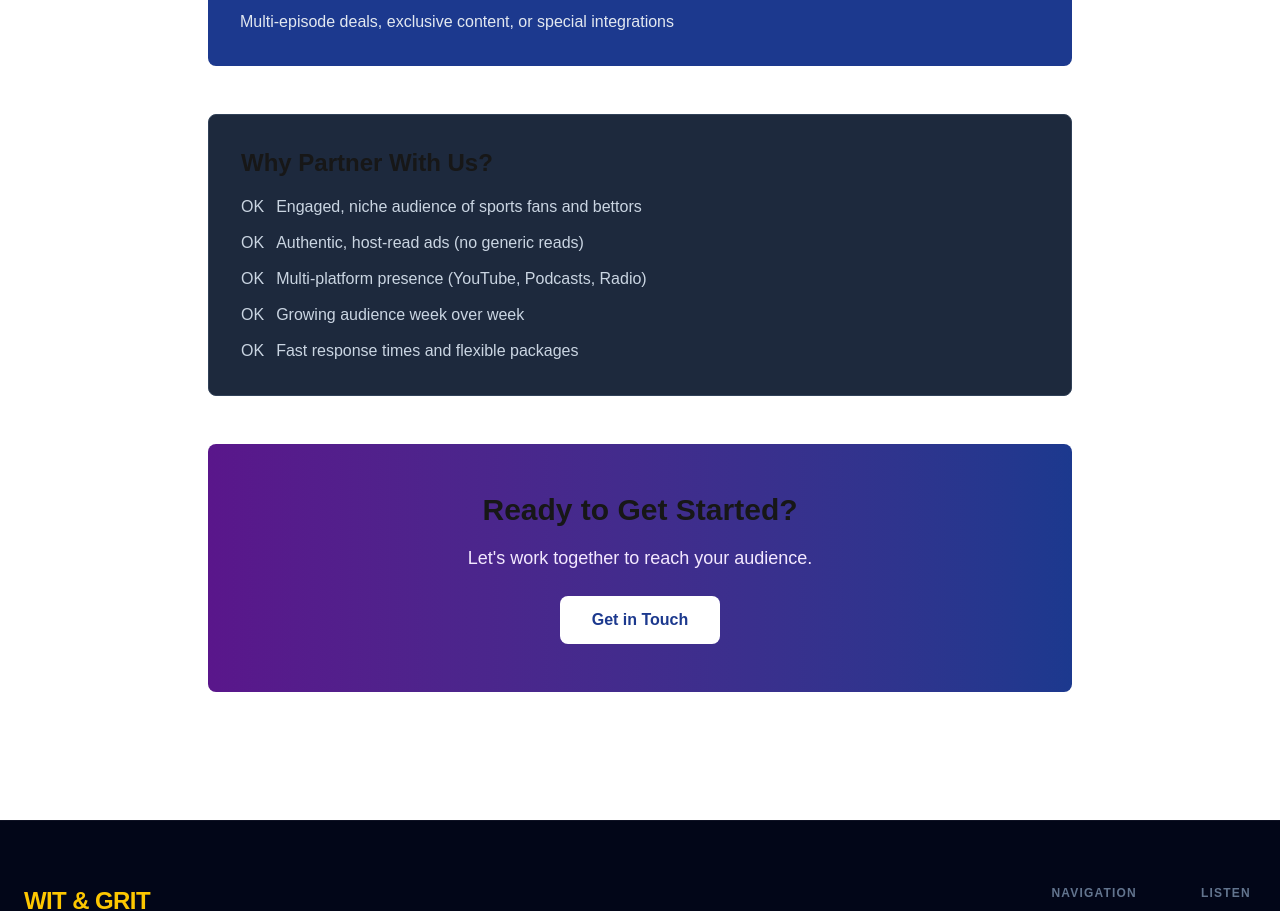
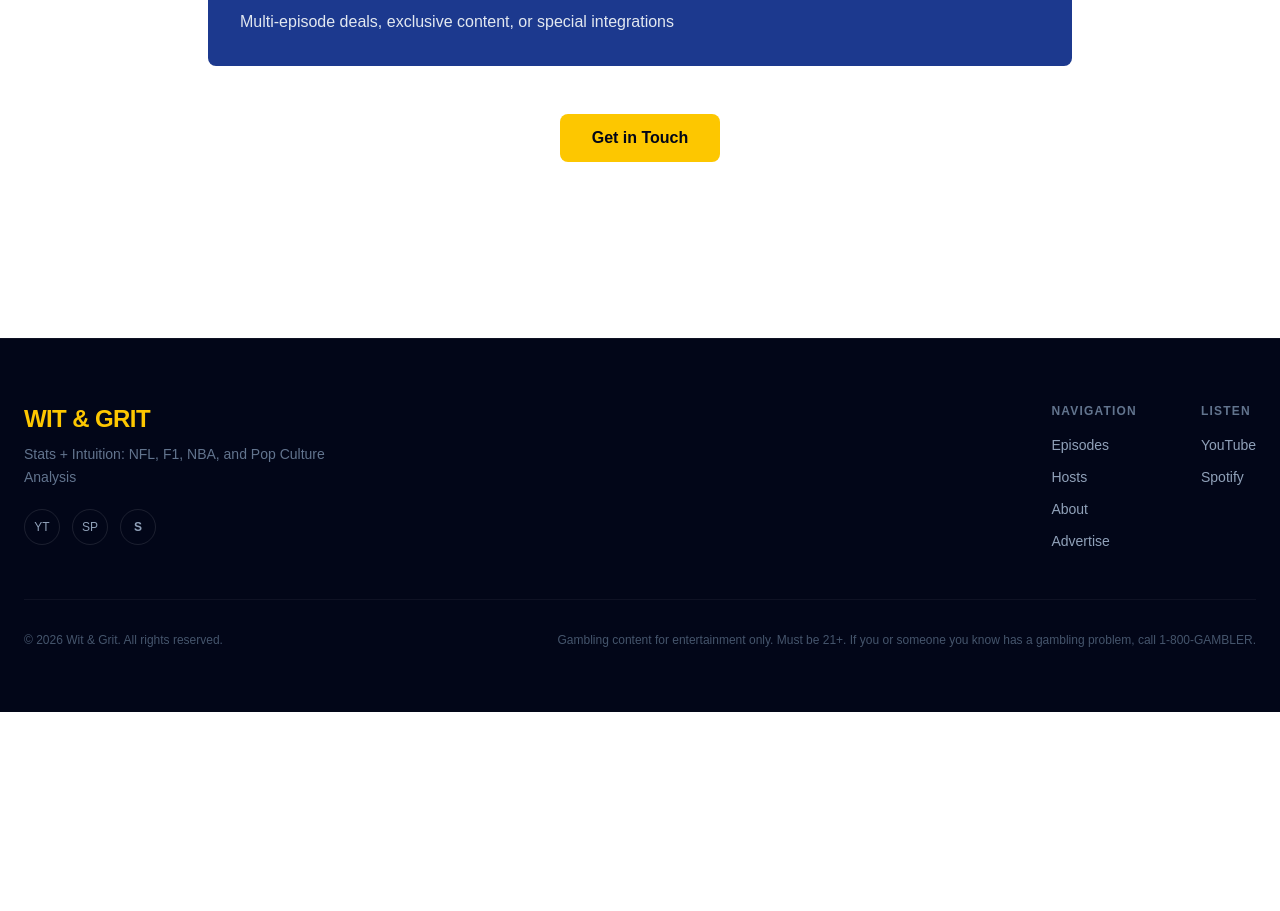
Before and after one commit to Sean-Duiser/wit-and-grit-pod, a Next.js app: page /advertise in a window 1280 px wide. Shown: the part 927-1838 px from the top of the page. After the commit the page ends 1639 px from the top, so only its background shows below. Built offline with nearby package versions, Linux system fonts and the light colour scheme; no server answers.

Commit message:
Clean up advertise page - remove extra sections

```diff
--- a/app/advertise/page.tsx
+++ b/app/advertise/page.tsx
@@ -58,40 +58,10 @@ export default function AdvertisePage() {
         </div>
       </section>
 
-      <section className="bg-slate-800 rounded-lg p-8 border border-slate-700 mb-12">
-        <h2 className="text-2xl font-bold mb-4">Why Partner With Us?</h2>
-        <ul className="text-slate-300 space-y-3">
-          <li className="flex gap-3">
-            <span>OK</span>
-            <span>Engaged, niche audience of sports fans and bettors</span>
-          </li>
-          <li className="flex gap-3">
-            <span>OK</span>
-            <span>Authentic, host-read ads (no generic reads)</span>
-          </li>
-          <li className="flex gap-3">
-            <span>OK</span>
-            <span>Multi-platform presence (YouTube, Podcasts, Radio)</span>
-          </li>
-          <li className="flex gap-3">
-            <span>OK</span>
-            <span>Growing audience week over week</span>
-          </li>
-          <li className="flex gap-3">
-            <span>OK</span>
-            <span>Fast response times and flexible packages</span>
-          </li>
-        </ul>
-      </section>
-
-      <div className="text-center bg-gradient-to-r from-purple-900 to-blue-900 rounded-lg p-12">
-        <h2 className="text-3xl font-bold mb-4">Ready to Get Started?</h2>
-        <p className="text-lg text-purple-100 mb-6">
-          Let's work together to reach your audience.
-        </p>
+      <div className="text-center mb-12">
         <a
           href="mailto:contact@witandgritpodcast.com"
-          className="bg-white text-blue-900 hover:bg-slate-100 px-8 py-3 rounded-lg font-bold transition inline-block"
+          className="bg-yellow-400 text-slate-950 hover:bg-yellow-300 px-8 py-3 rounded-lg font-bold transition inline-block"
         >
           Get in Touch
         </a>
```
